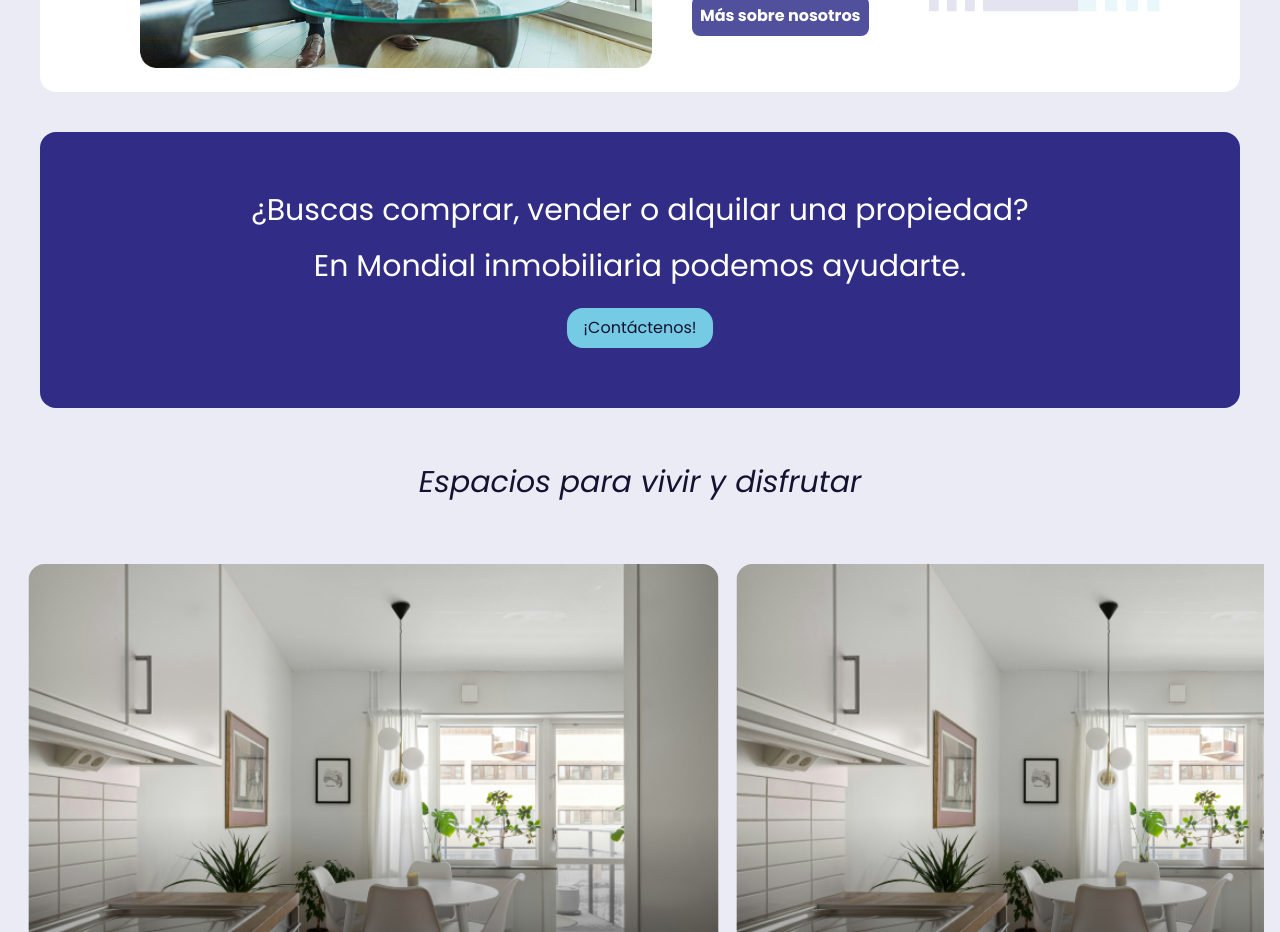
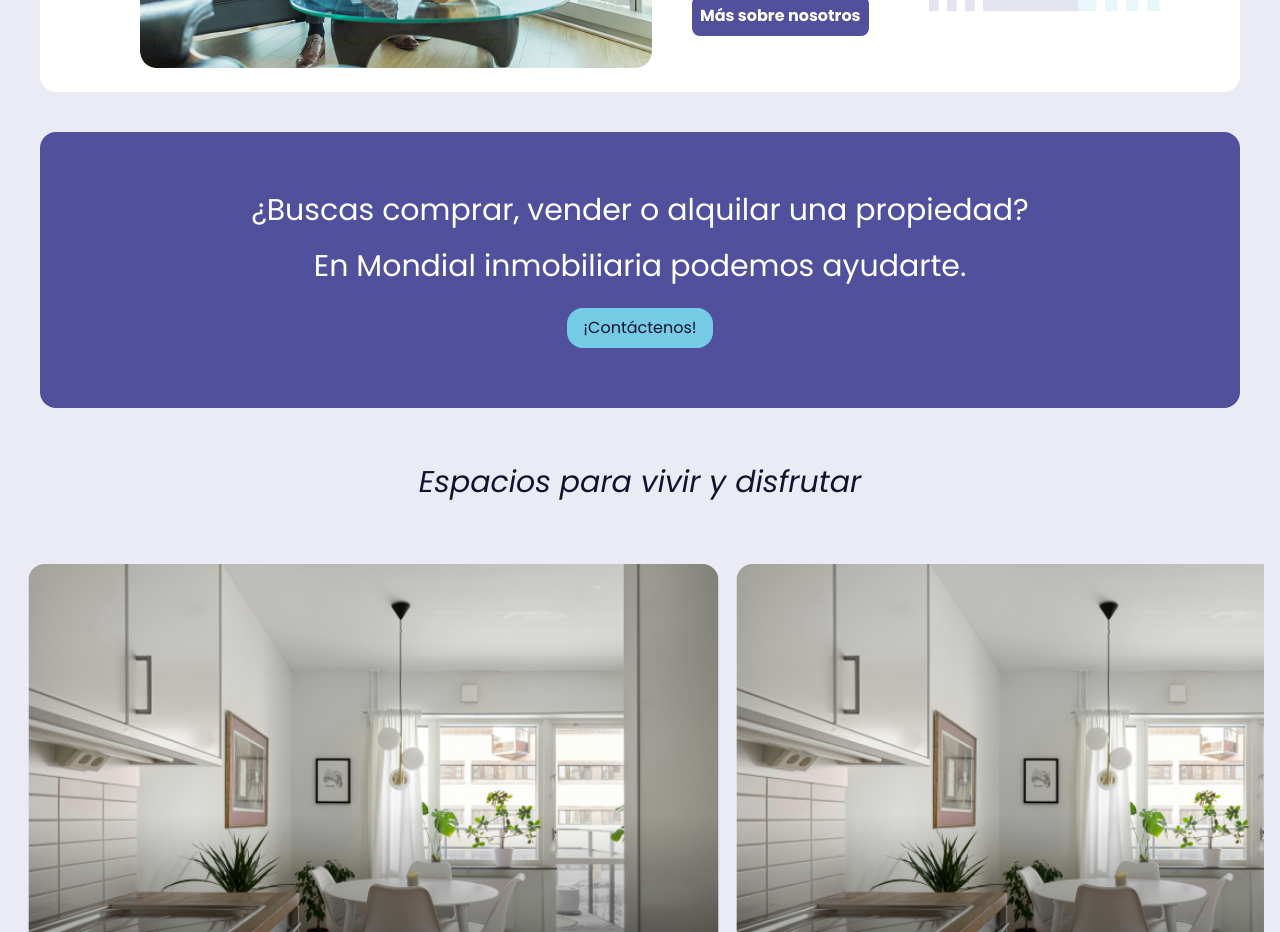
Before and after one commit to pamonge/Mondial, a React (Vite) app: page / in a window 1280 px wide. Shown: the part 2120-3052 px from the top of the page. Built offline with nearby package versions, Linux system fonts and the light colour scheme.

Commit message:
style: cambie color de fondo

```diff
--- a/src/components/home/QuestionComponent.jsx
+++ b/src/components/home/QuestionComponent.jsx
@@ -3,12 +3,12 @@ import { LinkComponent } from '../navigation/LinkComponent'
 
 export const QuestionComponent = () => {
   return (
-    <div className='bg-[#312C85] m-10  rounded-2xl flex flex-col gap-6 justify-center items-center py-15 px-5' >
-        <div className='flex flex-col gap-5 max-sm:text-2xl'>
-            <p className=' text-white text-3xl text-center max-sm:text-2xl'>¿Buscas comprar, vender o alquilar una propiedad?</p>
-            <p className=' text-white text-3xl text-center max-sm:text-2xl'>En Mondial inmobiliaria podemos ayudarte.</p>
-        </div>
-        <LinkComponent src='/contact' desc='¡Contáctenos!' style='bg-[#76CBE4] py-2 px-4 rounded-2xl ' />
+    <div className='bg-[#50509D] m-10  rounded-2xl flex flex-col gap-6 justify-center items-center py-15 px-5' >
+      <div className='flex flex-col gap-5 max-sm:text-2xl'>
+        <p className=' text-white text-3xl text-center max-sm:text-2xl'>¿Buscas comprar, vender o alquilar una propiedad?</p>
+        <p className=' text-white text-3xl text-center max-sm:text-2xl'>En Mondial inmobiliaria podemos ayudarte.</p>
+      </div>
+      <LinkComponent src='/contact' desc='¡Contáctenos!' style='bg-[#76CBE4] py-2 px-4 rounded-2xl ' />
     </div>
   )
 }
```
